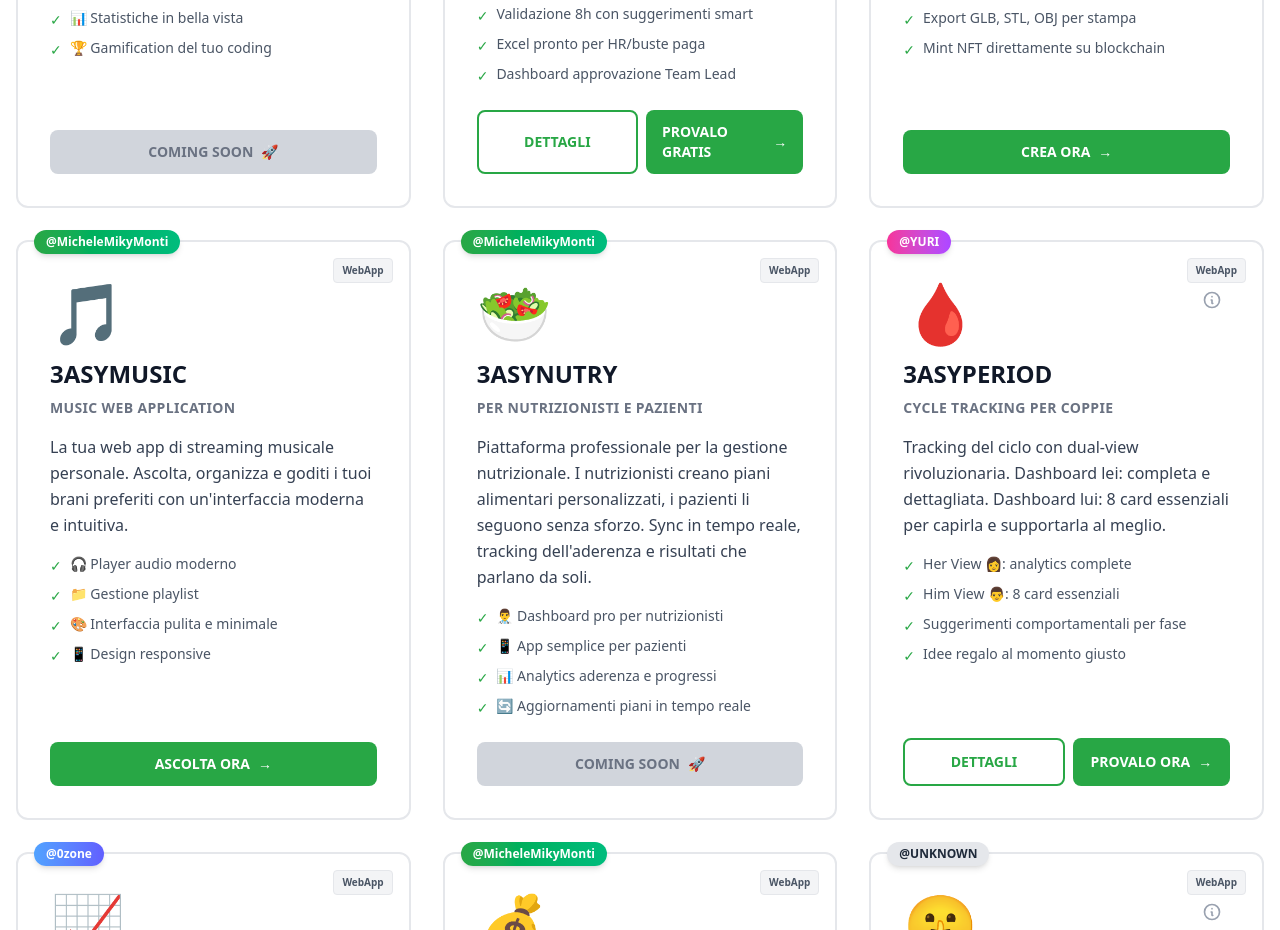
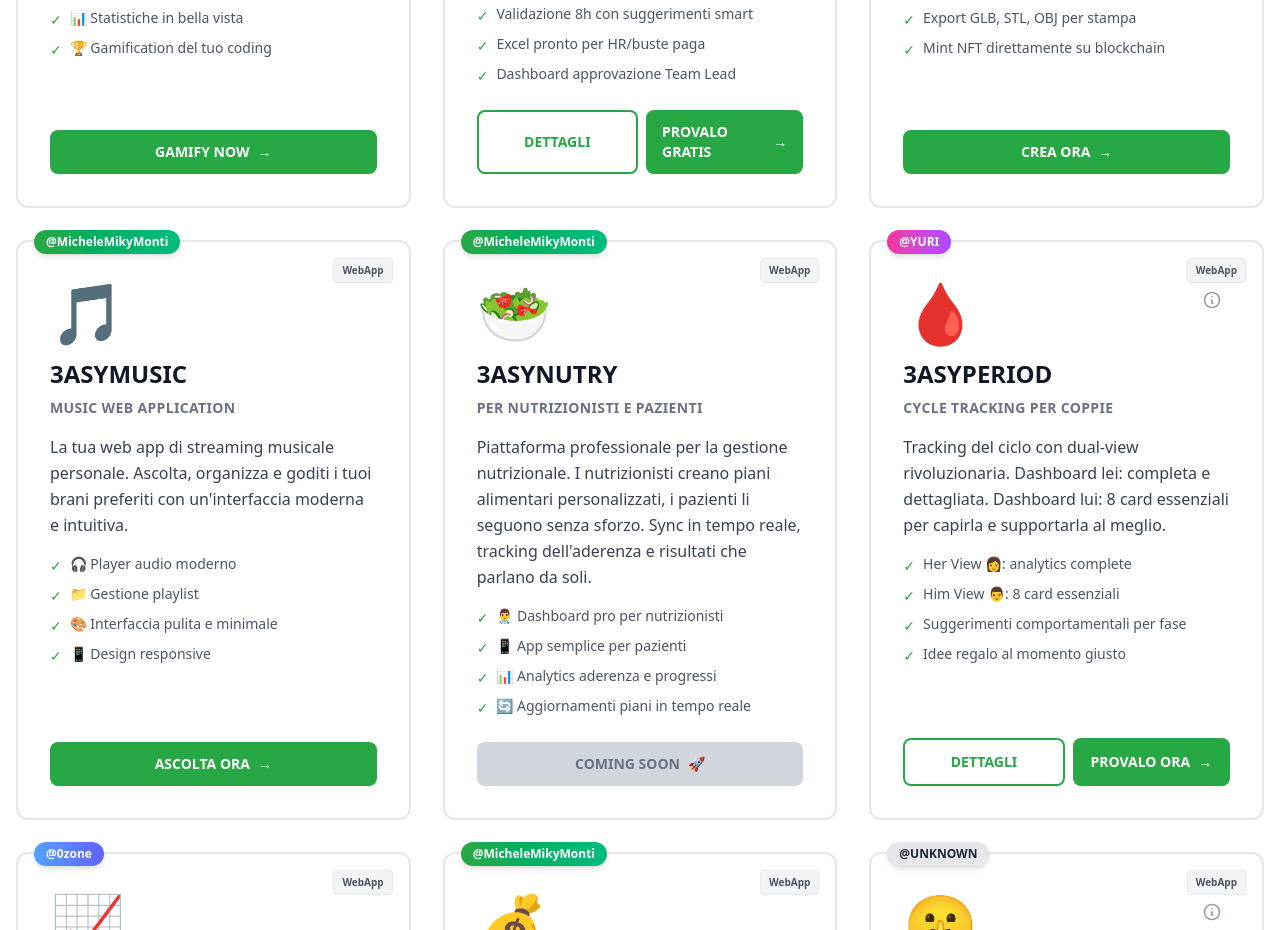
Before and after one commit to 3FESTO/3ASY-LANDING, a React (Vite) app: page / in a window 1280 px wide. Shown: the part 2020-2950 px from the top of the page. Built offline with nearby package versions, Linux system fonts and the light colour scheme.

Commit message:
feat: update 3ASYGIT status to live and enhance app details

```diff
--- a/src/config/apps-status.yaml
+++ b/src/config/apps-status.yaml
@@ -12,11 +12,11 @@ apps:
     notes: "8 templates, 10 lingue, GA integration"
 
   - name: 3ASYGIT
-    status: planned
-    mvp: 90
+    status: live
+    mvp: 100
     industrialization: 50
     repo: 3FESTO/3ASYGIT
-    notes: "Gamification GitHub contributions"
+    notes: "Online su git.3asy.app"
 
   - name: 3ASYHR
     status: beta
--- a/src/data/apps.ts
+++ b/src/data/apps.ts
@@ -65,11 +65,10 @@ export const apps: App[] = [
       ]
     },
     ctaText: {
-      en: 'COMING SOON',
-      it: 'COMING SOON'
+      en: 'GAMIFY NOW',
+      it: 'GAMIFY NOW'
     },
-    url: 'https://git.3asy.app/',
-    isComingSoon: true
+    url: 'https://git.3asy.app/'
   },
   {
     id: '3asyhr',
```
Also changed, not shown: 1 other file (tests, documents, lock files or other folders).
